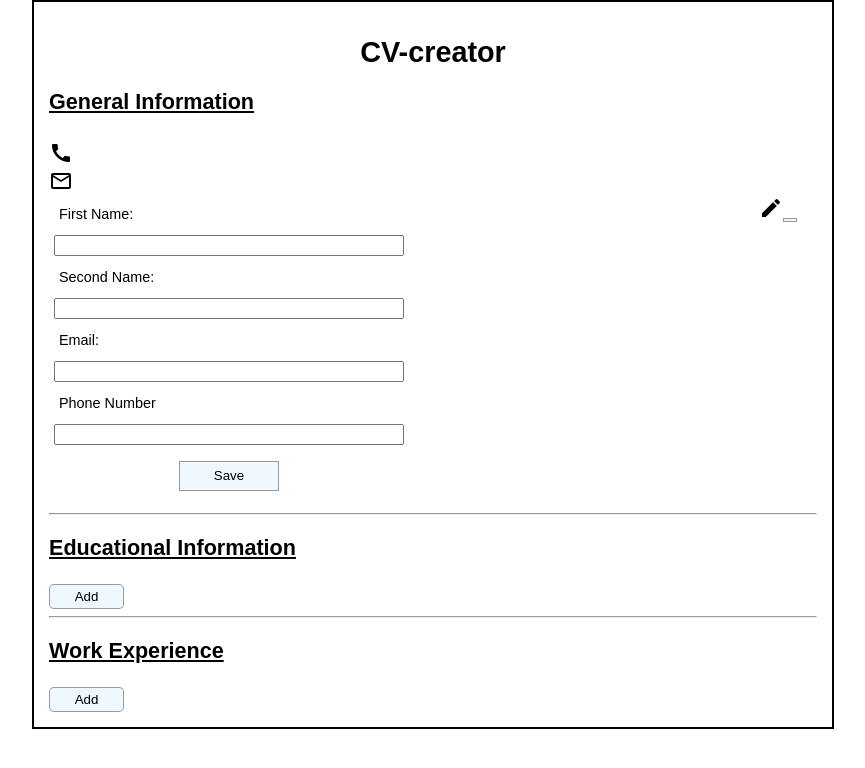
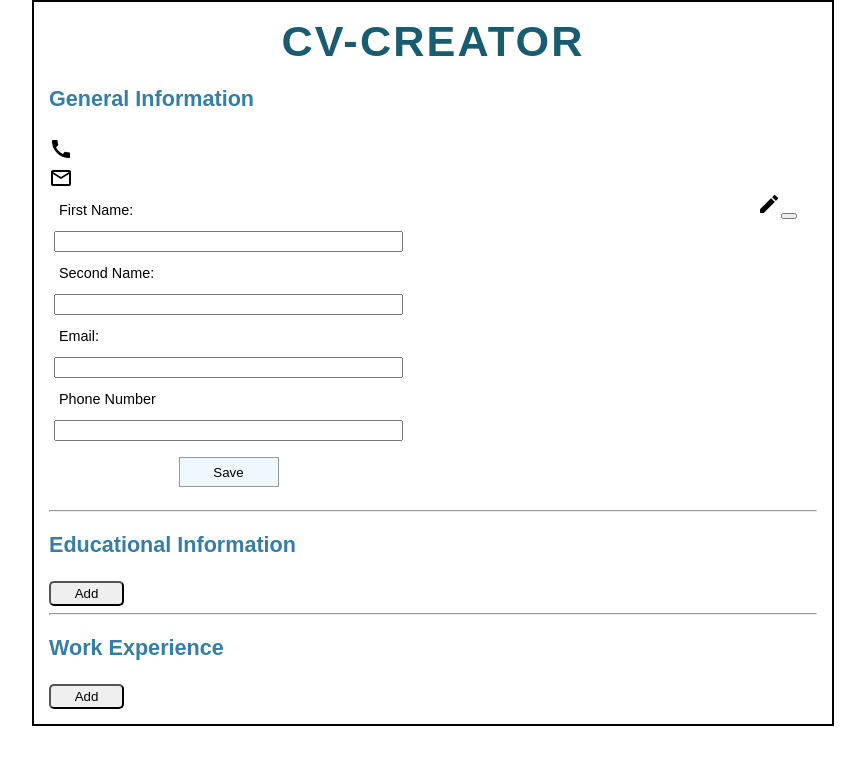
Before and after one commit to Ikram432k/cv-project, a React (Create React App) app: page / in a window 1280 px wide. Shown: the top 768 px of the page, without its empty margins (207-1072 px from the left). Built offline with nearby package versions, Linux system fonts and the light colour scheme.

Commit message:
src/App.css

```diff
--- a/src/App.css
+++ b/src/App.css
@@ -13,7 +13,9 @@ input{
     font-family: "Montserrat",sans-serif;
 
 }
-button{
+.general{
+}
+.formBtn{
     font-family: "Montserrat",sans-serif;
     cursor: pointer;
     outline: none;
@@ -36,14 +38,27 @@ main{
 }
 
 .subTitle{
+    color: #377ea4;
     margin-top:20px ;
     padding-bottom: 5px;
     font-size: 200;
-    text-decoration: underline;
     text-decoration-style:none ;
 }
 .title{
     text-align: center;
+}
+
+h1 {
+    color: #195c70;;
+    text-transform: uppercase;
+}
+h1{
+    margin: 0;
+}
+h1 {
+    font-size: 2.7rem;
+    letter-spacing: .05em;
+    font-weight: 800;
 }
 .addBtn{
     width: 75px;
@@ -85,11 +100,11 @@ form > label{
     float: right;
     margin-right: 20px;
     cursor: pointer;
+    background: 0;
+    border: 0;
+    padding: 0;
 }
-.edit{
-    display: none;
-    opacity: 0;
-}
+
 @media only screen and (max-width:600px) {
     main{
         width: 100%;
```
